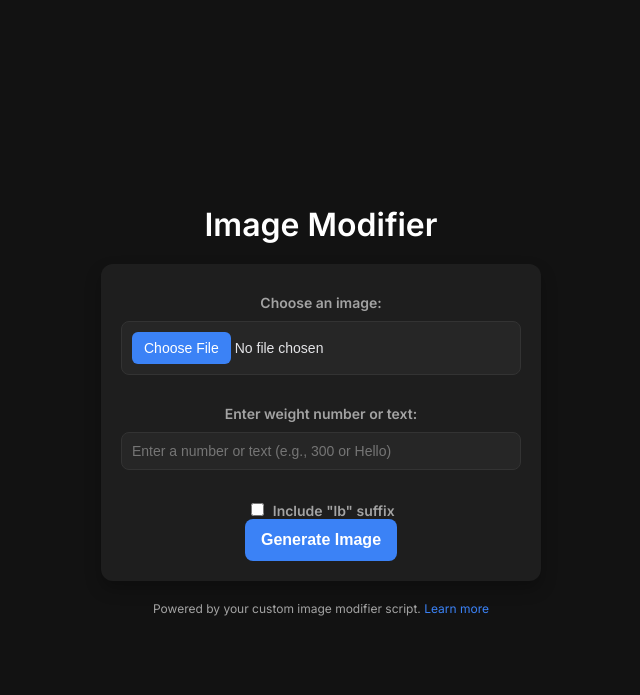
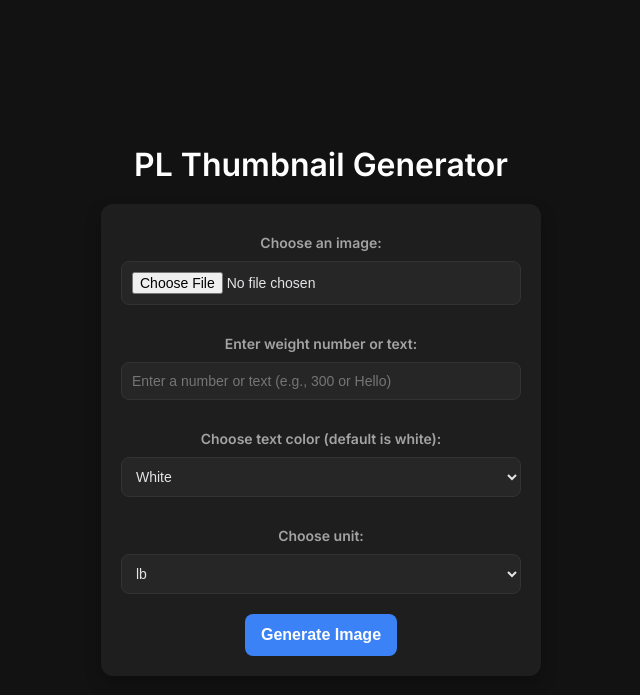
Before and after one commit to jahrei/pl-thumbnail-gen, a Flask app: page / in a window 1280 px wide. Shown: the top 695 px of the page, without its empty margins (319-959 px from the left). Run offline with Flask 3, Linux system fonts and the light colour scheme.

Commit message:
Update index.html

```diff
--- a/templates/index.html
+++ b/templates/index.html
@@ -3,10 +3,9 @@
 <head>
     <meta charset="UTF-8">
     <meta name="viewport" content="width=device-width, initial-scale=1.0">
-    <title>Image Modifier</title>
+    <title>PL Thumbnail Generator</title>
     <link href="https://fonts.googleapis.com/css2?family=Inter:wght@400;600&display=swap" rel="stylesheet">
     <style>
-        /* General styles */
         body {
             font-family: 'Inter', sans-serif;
             margin: 0;
@@ -41,7 +40,8 @@
             display: block;
         }
         input[type="file"],
-        input[type="text"] {
+        input[type="text"],
+        select {
             margin: 10px 0 20px;
             padding: 10px;
             width: 100%;
@@ -51,21 +51,6 @@
             background-color: #262626;
             color: #E4E4E7;
             box-sizing: border-box;
-        }
-        input[type="file"]::file-selector-button {
-            background-color: #3B82F6;
-            color: #FFFFFF;
-            border: none;
-            padding: 8px 12px;
-            border-radius: 6px;
-            cursor: pointer;
-            font-size: 14px;
-        }
-        input[type="file"]::file-selector-button:hover {
-            background-color: #2563EB;
-        }
-        input[type="checkbox"] {
-            margin-right: 5px;
         }
         button {
             background: #3B82F6;
@@ -81,22 +66,10 @@
         button:hover {
             background: #2563EB;
         }
-        footer {
-            margin-top: 20px;
-            font-size: 12px;
-            color: #A3A3A3;
-        }
-        footer a {
-            color: #3B82F6;
-            text-decoration: none;
-        }
-        footer a:hover {
-            text-decoration: underline;
-        }
     </style>
 </head>
 <body>
-    <h1>Image Modifier</h1>
+    <h1>PL Thumbnail Generator</h1>
     <form action="/upload" method="post" enctype="multipart/form-data">
         <label for="image">Choose an image:</label>
         <input type="file" name="image" id="image" accept="image/*" required>
@@ -104,15 +77,20 @@
         <label for="weight">Enter weight number or text:</label>
         <input type="text" name="weight" id="weight" placeholder="Enter a number or text (e.g., 300 or Hello)" required>
 
-        <label>
-            <input type="checkbox" name="add_lb" value="yes">
-            Include "lb" suffix
-        </label>
+        <label for="color">Choose text color (default is white):</label>
+        <select name="color" id="color">
+            <option value="white">White</option>
+            <option value="gold">Gold</option>
+            <option value="red">Failed Red</option>
+        </select>
+
+        <label for="unit">Choose unit:</label>
+        <select name="unit" id="unit">
+            <option value="lb">lb</option>
+            <option value="kg">kg</option>
+        </select>
 
         <button type="submit">Generate Image</button>
     </form>
-    <footer>
-        Powered by your custom image modifier script. <a href="#">Learn more</a>
-    </footer>
 </body>
 </html>
```
